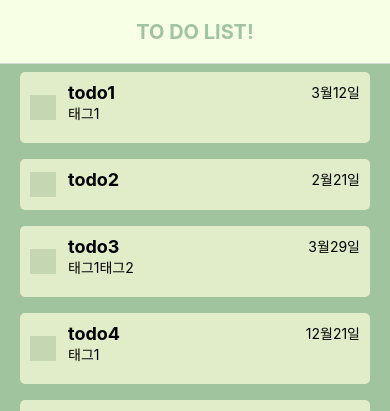
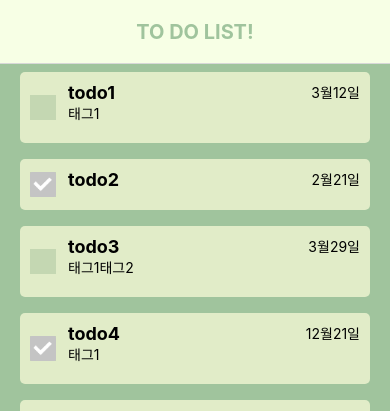
Before and after one commit to hoinlee-moi/RN_TODOLIST, a React Native app: screen /TodoList in a window 390 px wide. Shown: the top 411 px of the page. Built offline with nearby package versions, Linux system fonts and the light colour scheme.

Commit message:
Feat : checkBox component

```diff
--- a/app/components/list/ListItem.js
+++ b/app/components/list/ListItem.js
@@ -2,20 +2,21 @@ import {useNavigation} from '@react-navigation/native';
 import {Pressable, View, Text, StyleSheet} from 'react-native';
 import {GlobalStyle} from '../../constants/styles';
 import {getFormattedDate} from '../../util/date';
+import CheckBox from '../ui/CheckBox';
 
 const ListItem = ({id, content, date, checked, tag}) => {
   const navigation = useNavigation();
   const itemPressHandler = () =>
     navigation.navigate('CreateEditTodo', {itemId: id});
 
+
+
   return (
     <Pressable
       onPress={itemPressHandler}
       style={({pressed}) => pressed && styles.pressed}>
       <View style={styles.todoItemContainer}>
-        <View style={styles.checkBoxContainer}>
-          <View></View>
-        </View>
+        <CheckBox checked={checked} style={styles.checkBoxContainer} />
         <View style={styles.todoContentContainer}>
           <View style={styles.todoWrap}>
             <Text style={styles.todoContent}>{content}</Text>
--- /dev/null
+++ b/app/components/ui/CheckBox.js
@@ -0,0 +1,21 @@
+import {Pressable, View, Image, Text, StyleSheet} from 'react-native';
+import {images} from '../../constants/images';
+
+const CheckBox = ({checked, onPress, style}) => {
+  return (
+    <Pressable onPress={onPress}>
+      <View style={style}>
+        {checked && <Image source={images.checkBox} style={styles.image} />}
+      </View>
+    </Pressable>
+  );
+};
+
+export default CheckBox;
+
+const styles = StyleSheet.create({
+  image: {
+    width: '100%',
+    height: '100%',
+  },
+});
```
